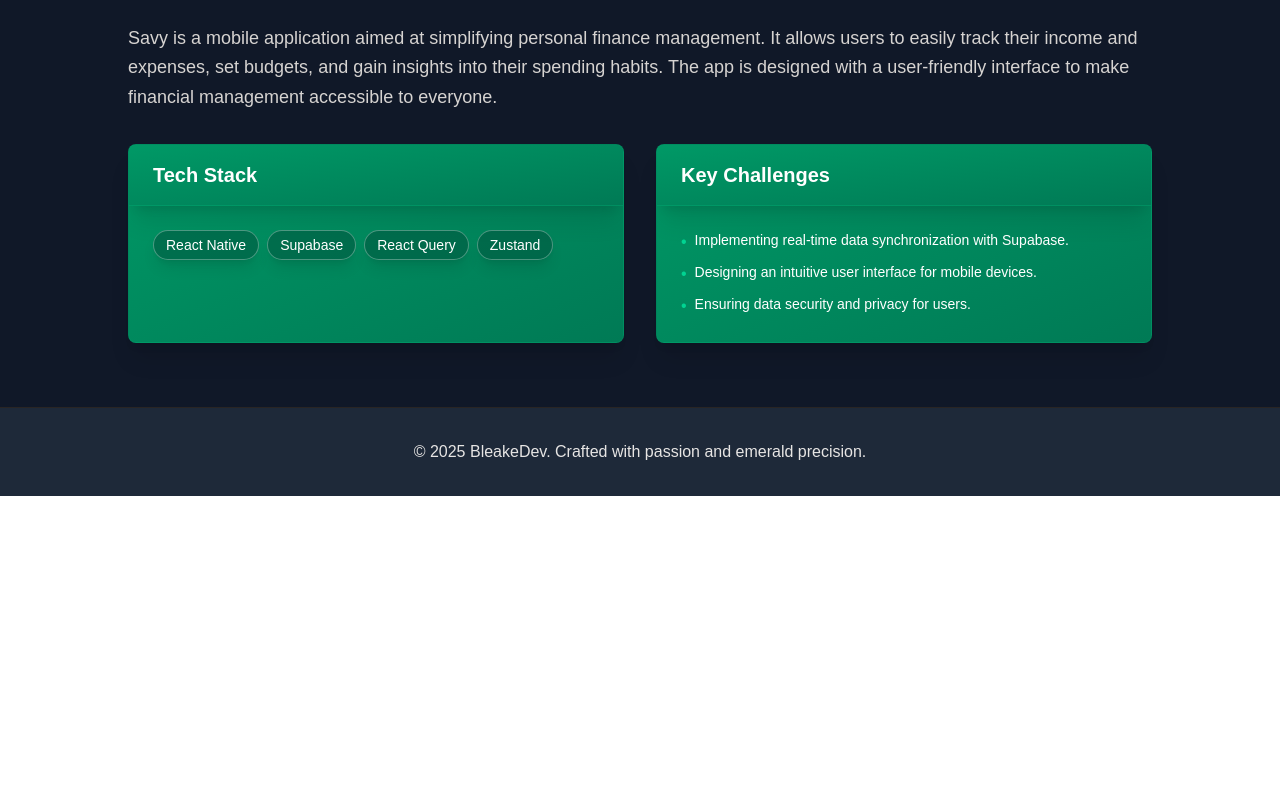
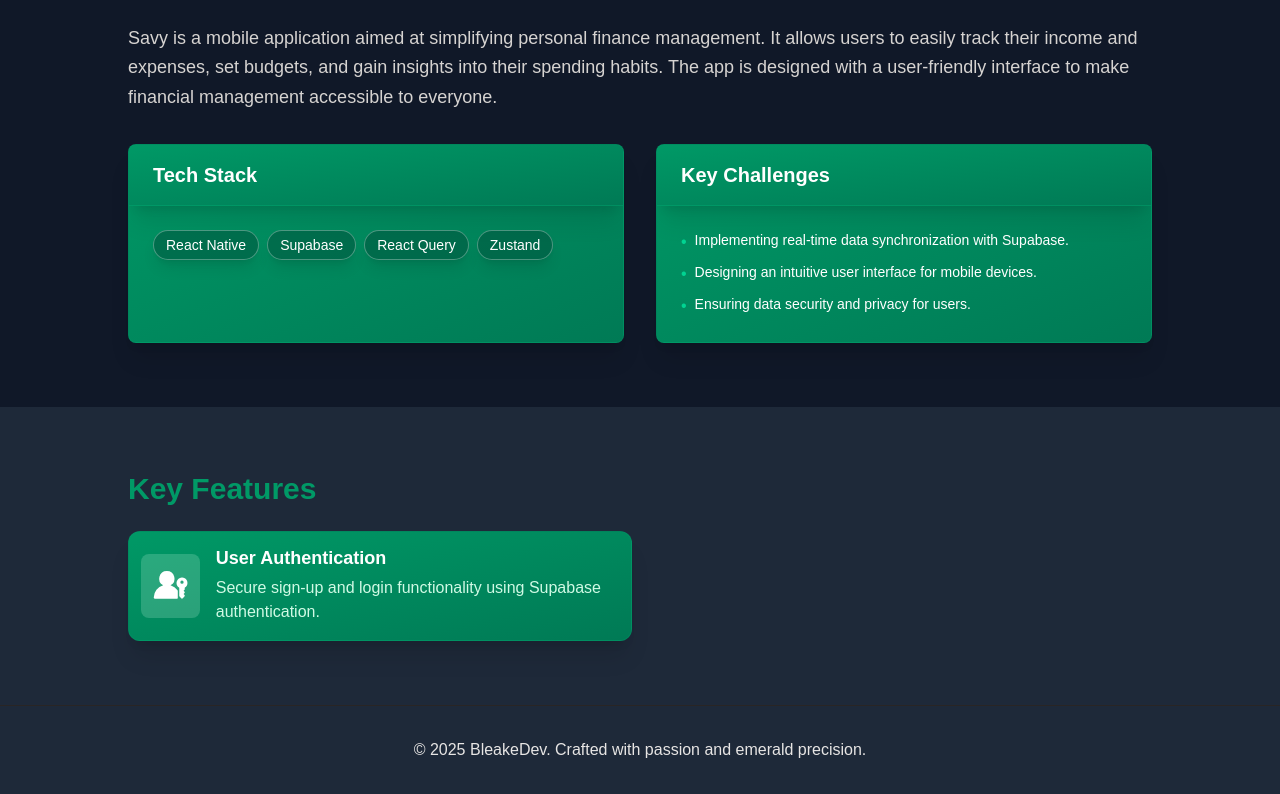
Before and after one commit to Ianbleake/BleakeDev, a Next.js app: page /proyects/2 in a window 1280 px wide. Shown: the part 718-1512 px from the top of the page. Before the commit the page ends 1214 px from the top, so only its background shows below. Built offline with nearby package versions, Linux system fonts and the light colour scheme.

Commit message:
feat: add features component on single proyect page

```diff
--- /dev/null
+++ b/src/app/proyects/[id]/components/Features/components/featureCard.tsx
@@ -0,0 +1,27 @@
+import { twTheme } from "@/utils/ThemeColors";
+import React from "react";
+import { IconType } from "react-icons";
+
+type FeatureCardProps = {
+  feature: {
+    name: string;
+    description: string;
+    icon: IconType;
+  };
+};
+
+export default function FeatureCard({ feature }: FeatureCardProps): React.ReactElement {
+  const Icon = feature.icon;
+
+  return (
+    <div className="border border-emerald-600/30 shadow-xl bg-gradient-to-br from-emerald-600 to-emerald-700 rounded-xl p-3 flex items-center justify-start">
+      <div className="w-18 h-16 bg-emerald-100/20 rounded-lg flex items-center justify-center mr-4">
+        <Icon size={35} color={twTheme.colors.white}/>
+      </div>
+      <div>
+        <h3 className="text-lg font-semibold text-white mb-1">{feature.name}</h3>
+        <p className="text-emerald-100 font-medium mb-1">{feature.description}</p>
+      </div>
+    </div>
+  );
+}
--- /dev/null
+++ b/src/app/proyects/[id]/components/Features/index.tsx
@@ -0,0 +1,23 @@
+import React from "react";
+import FeatureCard from "./components/featureCard";
+
+type FeaturesProps = {
+  project: Project;
+}
+
+export default function Features({
+  project,
+}: FeaturesProps ): React.ReactElement {
+  return (
+    <section className="py-16 px-6 bg-gray-800">
+      <div className="max-w-5xl mx-auto">
+        <h2 className="text-3xl font-bold text-emerald-600 mb-6">Key Features</h2>
+        <div className="grid md:grid-cols-2 gap-4">
+          {project.pageContent.features.map((feature, index) => (
+            <FeatureCard key={index} feature={feature} />
+          ))}
+        </div>
+      </div>
+    </section>
+  );
+}
--- a/src/app/proyects/[id]/page.tsx
+++ b/src/app/proyects/[id]/page.tsx
@@ -6,6 +6,7 @@
 import { projects } from "@/content/proyects";
 import Hero from "./components/Hero";
 import Overview from "./components/overview";
+import Features from "./components/Features";
 
 
 export default function ProyectPage(): React.ReactElement {
@@ -20,6 +21,7 @@
       <Page className="bg-gray-900">
           <Hero project={project}/>
           <Overview project={project}/>
+          <Features project={project}/>
       </Page>
     );
   }else{
--- a/src/app/proyects/types.d.ts
+++ b/src/app/proyects/types.d.ts
@@ -20,7 +20,7 @@
   features: {
     name: string;
     description: string;
-    icon: string;
+    icon: IconType;
   }[];
   challenges: string[];
   lessons: string[];
--- a/src/content/proyects.ts
+++ b/src/content/proyects.ts
@@ -1,3 +1,5 @@
+import { GoPasskeyFill } from "react-icons/go";
+
 export const projects: Project[] = [
   {
     id: 1,
@@ -19,7 +21,7 @@
         {
           name: "User Authentication",
           description: "Secure sign-up and login functionality using Supabase authentication.",
-          icon: "UserIcon",
+          icon: GoPasskeyFill,
         }
       ],
       challenges: [
@@ -59,7 +61,7 @@
         {
           name: "User Authentication",
           description: "Secure sign-up and login functionality using Supabase authentication.",
-          icon: "UserIcon",
+          icon: GoPasskeyFill,
         }
       ],
       challenges: [
```
